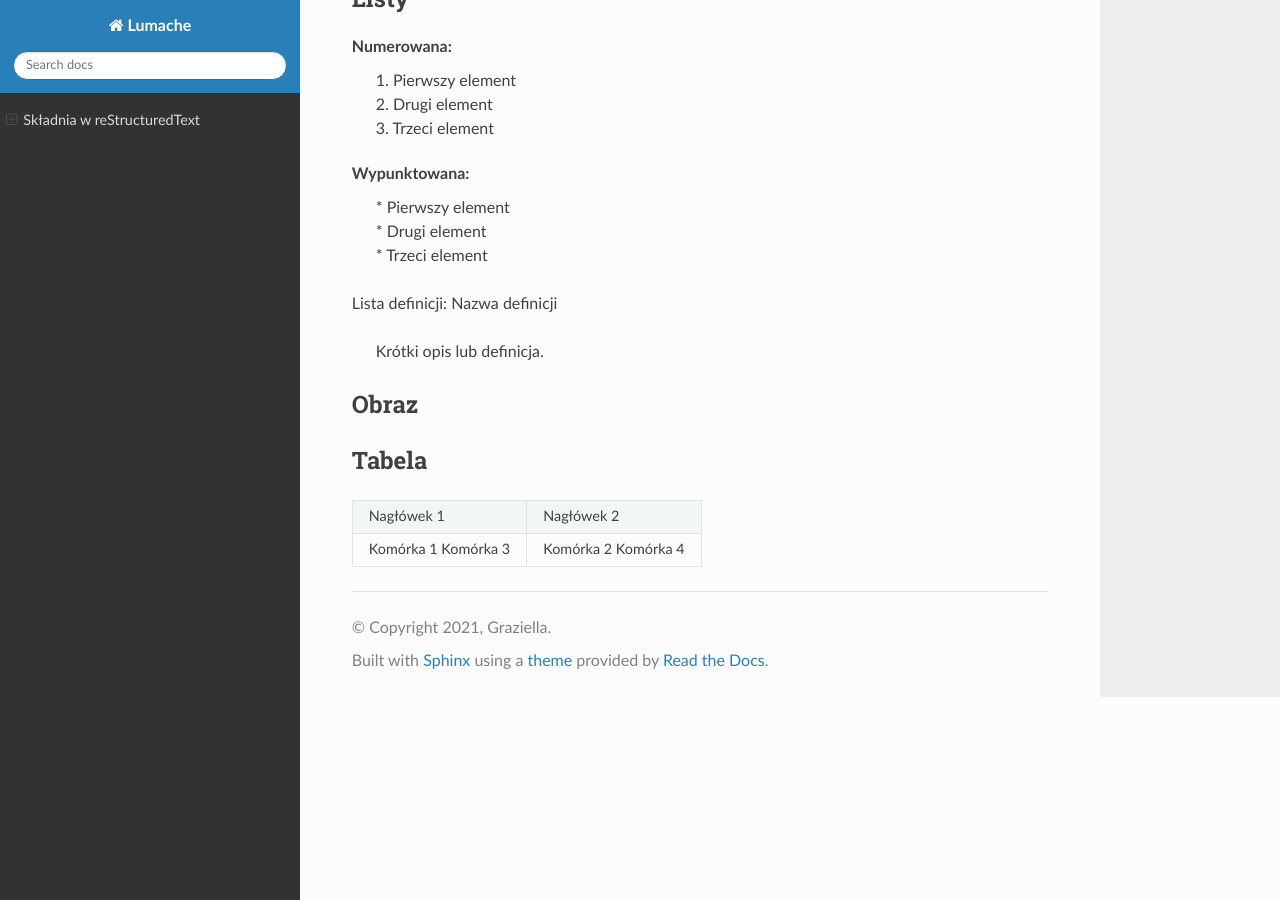
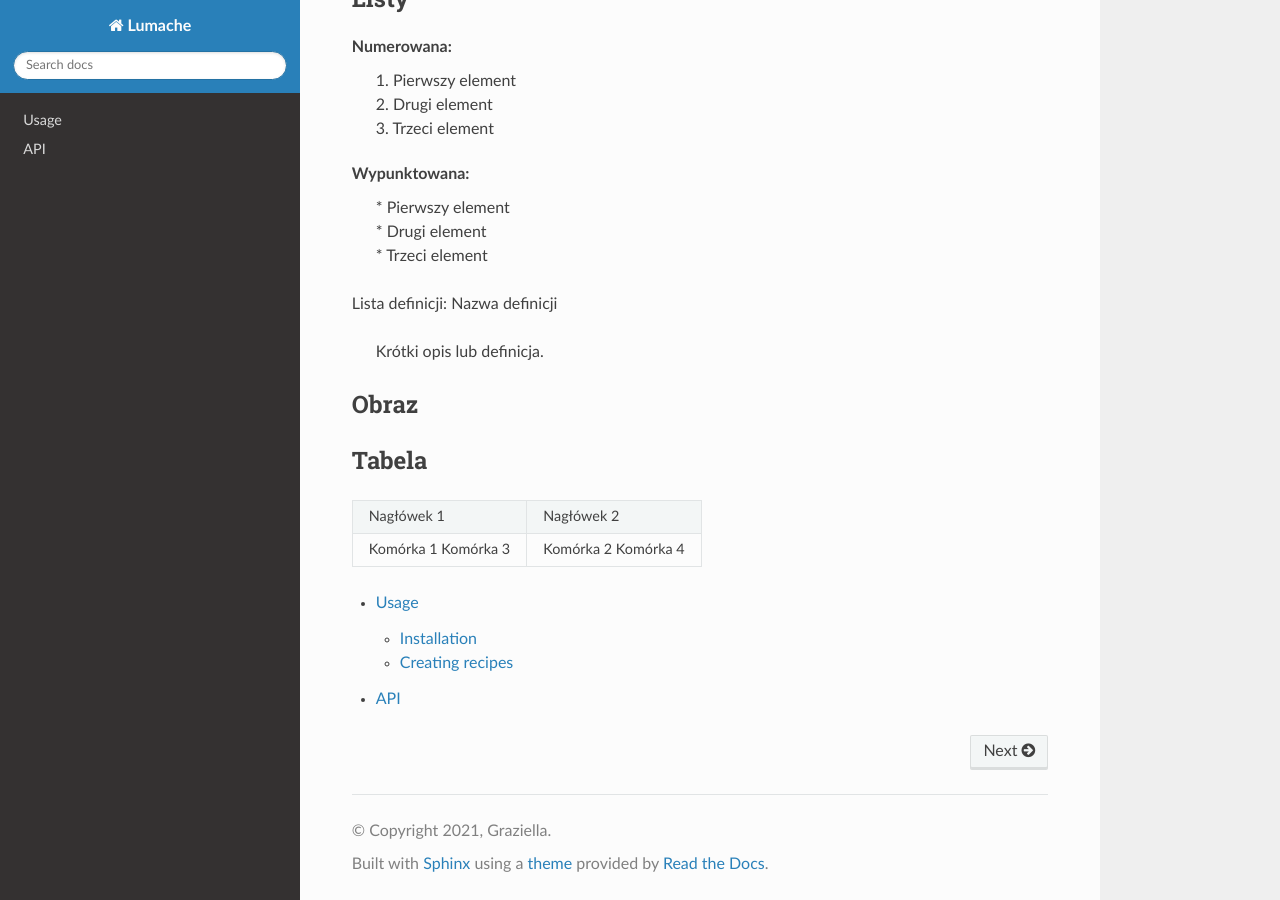
Before and after one commit to OskarCZSE/zse-4tpoc-rtd, a Sphinx documentation site: the page built from docs/source/index.rst, in a window 1280 px wide and 900 px high, scrolled down 1186 px. Built offline with Sphinx 7.4.7 and the Read the Docs theme 3.1.0, drawn with Linux system fonts in a browser that asks for light colours; part of the change alters nothing that is shown.

Commit message:
Update index.rst

```diff
--- a/docs/source/index.rst
+++ b/docs/source/index.rst
@@ -90,8 +90,8 @@ Tabela
 | Komórka 1  | Komórka 2 |
 | Komórka 3  | Komórka 4 |
 +------------+-----------+
+
 .. toctree::
-   :maxdepth: 2
-   :caption: Spis treści:
+
+   usage
    api
-   usage
```
